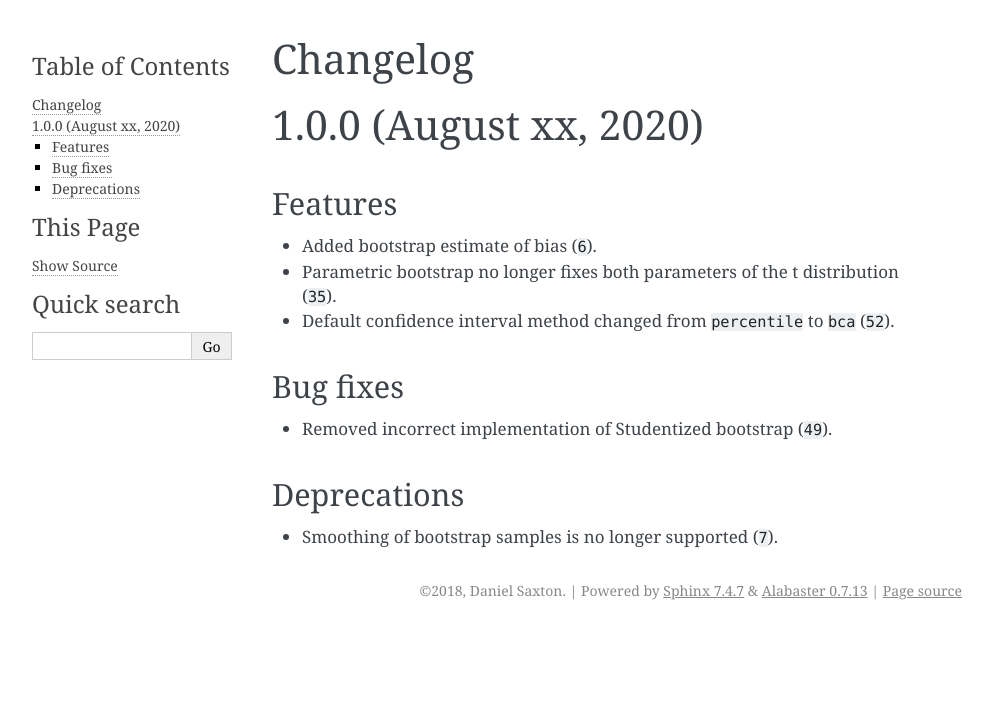
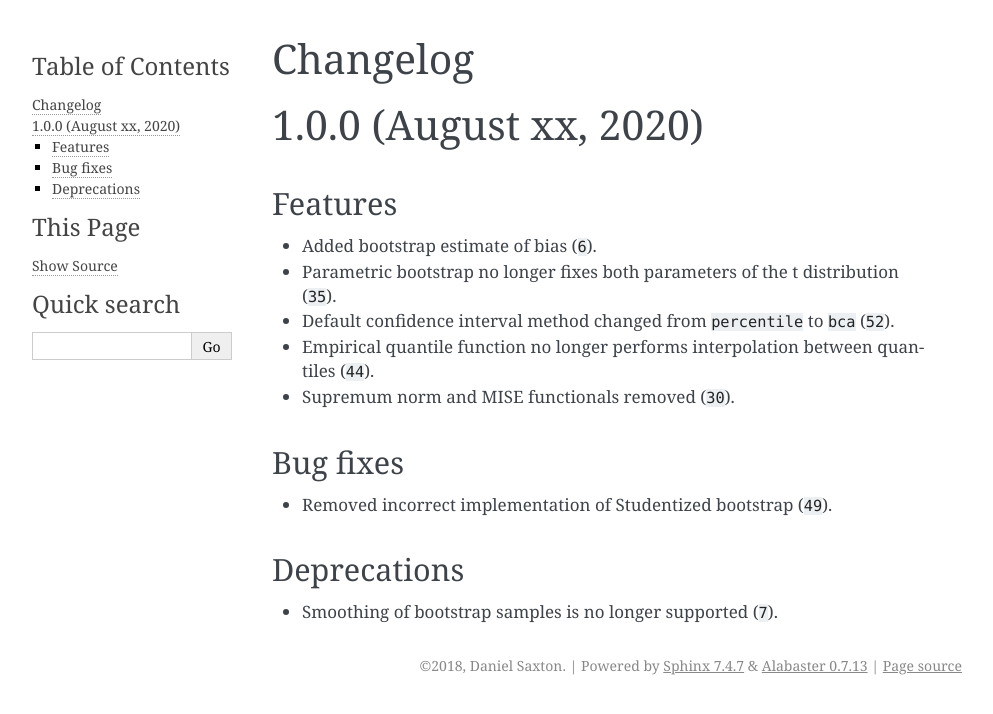
Before and after one commit to scikit-hep/resample, a Sphinx documentation site: the page built from doc/changelog.rst, in a window 1280 px wide. Shown: the top 714 px of the page, without its empty margins (148-1141 px from the left). Built offline with Sphinx 7.4.7, drawn with Linux system fonts in a browser that asks for light colours; cross-references to code outside the pages are shown as plain code.

Commit message:
More notes

```diff
--- a/doc/changelog.rst
+++ b/doc/changelog.rst
@@ -10,6 +10,8 @@ Features
 - Added bootstrap estimate of bias (:issue:`6`).
 - Parametric bootstrap no longer fixes both parameters of the t distribution (:issue:`35`).
 - Default confidence interval method changed from ``percentile`` to ``bca`` (:issue:`52`).
+- Empirical quantile function no longer performs interpolation between quantiles (:issue:`44`).
+- Supremum norm and MISE functionals removed (:issue:`30`).
 
 Bug fixes
 ---------
```
